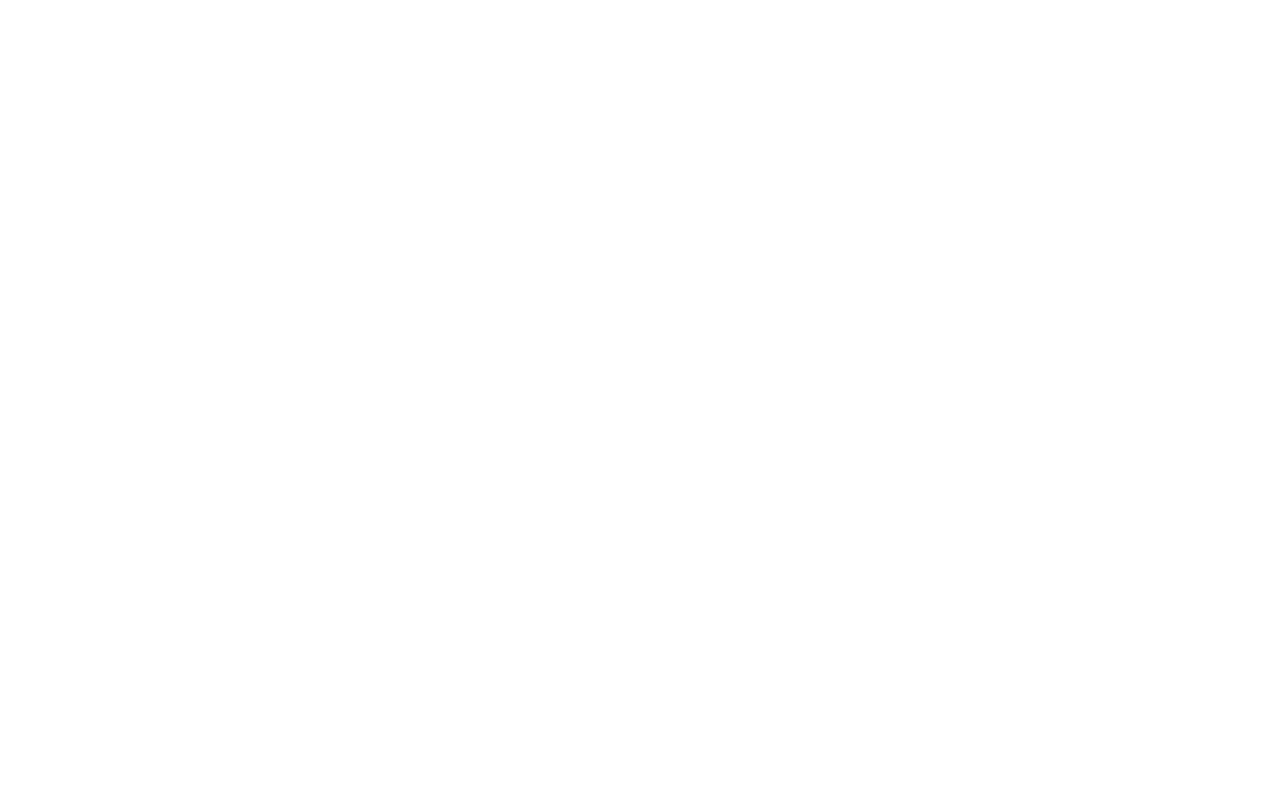
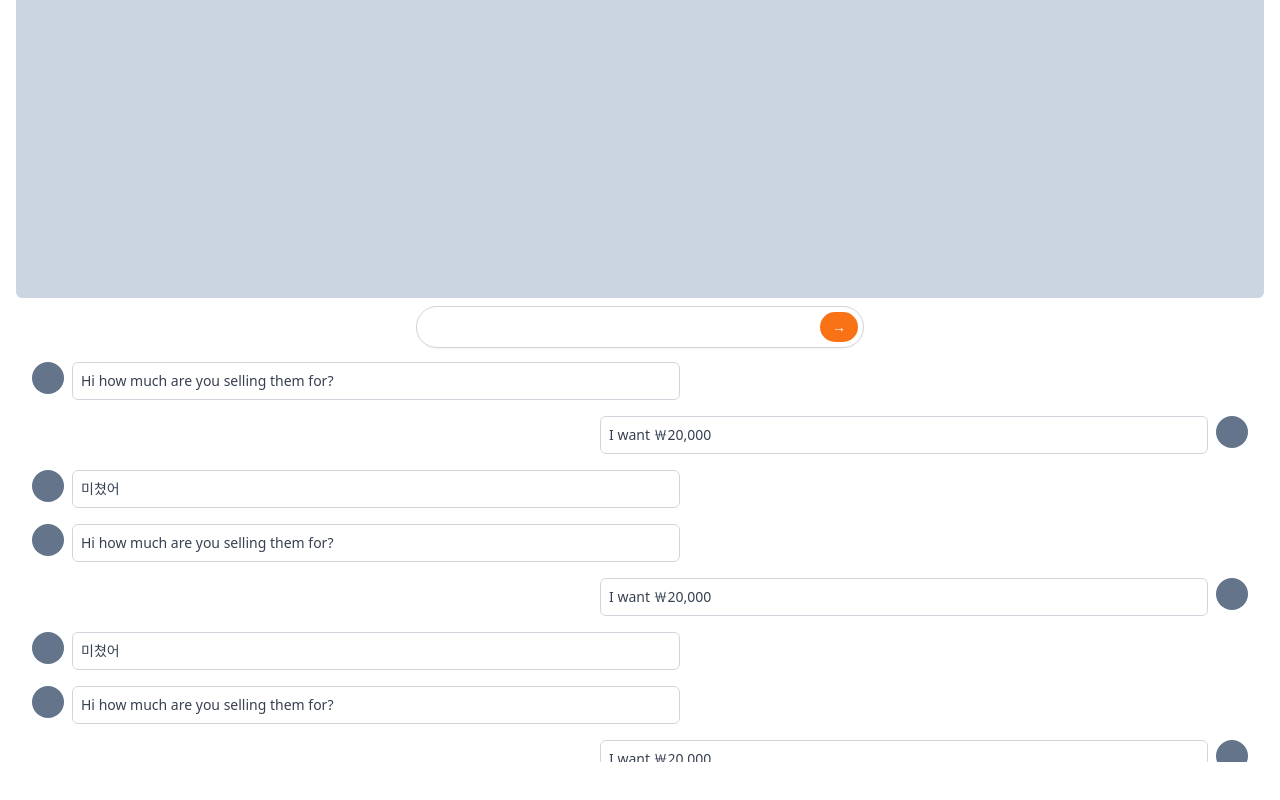
Before and after one commit to takeaways/air-project-1, a Next.js app: page /live/1 in a window 1280 px wide. Before the commit this address had no page. Shown: the part 444-1244 px from the top of the page. Before the commit the page ends 800 px from the top, so only its background shows below. Built offline with nearby package versions, Linux system fonts and the light colour scheme.

Commit message:
feat: stream

```diff
--- /dev/null
+++ b/pages/live/[id].tsx
@@ -0,0 +1,119 @@
+import type { NextPage } from "next";
+
+const StreamDetail: NextPage = () => {
+  return (
+    <div className="px-4 py-10 space-y-4">
+      <div className="w-full rounded-md bg-slate-300 aspect-video"></div>
+      <h3 className="mt-2 text-2xl font-semibold text-center text-gray-800">
+        Let Try Hello
+      </h3>
+      <div className="px-4 pb-16 mt-10 space-y-4 h-[50vh] overflow-y-scroll">
+        <div className="flex items-start space-x-2">
+          <div className="w-8 h-8 rounded-full bg-slate-500" />
+          <div className="w-1/2 p-2 text-sm text-gray-700 border border-gray-300 rounded-md">
+            <p>Hi how much are you selling them for?</p>
+          </div>
+        </div>
+        <div className="flex flex-row-reverse items-start space-x-2 space-x-reverse">
+          <div className="w-8 h-8 rounded-full bg-slate-500" />
+          <div className="w-1/2 p-2 text-sm text-gray-700 border border-gray-300 rounded-md">
+            <p>I want ￦20,000</p>
+          </div>
+        </div>
+        <div className="flex items-start space-x-2">
+          <div className="w-8 h-8 rounded-full bg-slate-500" />
+          <div className="w-1/2 p-2 text-sm text-gray-700 border border-gray-300 rounded-md">
+            <p>미쳤어</p>
+          </div>
+        </div>
+        <div className="flex items-start space-x-2">
+          <div className="w-8 h-8 rounded-full bg-slate-500" />
+          <div className="w-1/2 p-2 text-sm text-gray-700 border border-gray-300 rounded-md">
+            <p>Hi how much are you selling them for?</p>
+          </div>
+        </div>
+        <div className="flex flex-row-reverse items-start space-x-2 space-x-reverse">
+          <div className="w-8 h-8 rounded-full bg-slate-500" />
+          <div className="w-1/2 p-2 text-sm text-gray-700 border border-gray-300 rounded-md">
+            <p>I want ￦20,000</p>
+          </div>
+        </div>
+        <div className="flex items-start space-x-2">
+          <div className="w-8 h-8 rounded-full bg-slate-500" />
+          <div className="w-1/2 p-2 text-sm text-gray-700 border border-gray-300 rounded-md">
+            <p>미쳤어</p>
+          </div>
+        </div>
+        <div className="flex items-start space-x-2">
+          <div className="w-8 h-8 rounded-full bg-slate-500" />
+          <div className="w-1/2 p-2 text-sm text-gray-700 border border-gray-300 rounded-md">
+            <p>Hi how much are you selling them for?</p>
+          </div>
+        </div>
+        <div className="flex flex-row-reverse items-start space-x-2 space-x-reverse">
+          <div className="w-8 h-8 rounded-full bg-slate-500" />
+          <div className="w-1/2 p-2 text-sm text-gray-700 border border-gray-300 rounded-md">
+            <p>I want ￦20,000</p>
+          </div>
+        </div>
+        <div className="flex items-start space-x-2">
+          <div className="w-8 h-8 rounded-full bg-slate-500" />
+          <div className="w-1/2 p-2 text-sm text-gray-700 border border-gray-300 rounded-md">
+            <p>미쳤어</p>
+          </div>
+        </div>
+        <div className="flex items-start space-x-2">
+          <div className="w-8 h-8 rounded-full bg-slate-500" />
+          <div className="w-1/2 p-2 text-sm text-gray-700 border border-gray-300 rounded-md">
+            <p>Hi how much are you selling them for?</p>
+          </div>
+        </div>
+        <div className="flex flex-row-reverse items-start space-x-2 space-x-reverse">
+          <div className="w-8 h-8 rounded-full bg-slate-500" />
+          <div className="w-1/2 p-2 text-sm text-gray-700 border border-gray-300 rounded-md">
+            <p>I want ￦20,000</p>
+          </div>
+        </div>
+        <div className="flex items-start space-x-2">
+          <div className="w-8 h-8 rounded-full bg-slate-500" />
+          <div className="w-1/2 p-2 text-sm text-gray-700 border border-gray-300 rounded-md">
+            <p>미쳤어</p>
+          </div>
+        </div>
+        <div className="flex items-start space-x-2">
+          <div className="w-8 h-8 rounded-full bg-slate-500" />
+          <div className="w-1/2 p-2 text-sm text-gray-700 border border-gray-300 rounded-md">
+            <p>Hi how much are you selling them for?</p>
+          </div>
+        </div>
+        <div className="flex flex-row-reverse items-start space-x-2 space-x-reverse">
+          <div className="w-8 h-8 rounded-full bg-slate-500" />
+          <div className="w-1/2 p-2 text-sm text-gray-700 border border-gray-300 rounded-md">
+            <p>I want ￦20,000</p>
+          </div>
+        </div>
+        <div className="flex items-start space-x-2">
+          <div className="w-8 h-8 rounded-full bg-slate-500" />
+          <div className="w-1/2 p-2 text-sm text-gray-700 border border-gray-300 rounded-md">
+            <p>미쳤어</p>
+          </div>
+        </div>
+      </div>
+      <div className="fixed inset-x-0 w-full max-w-md mx-auto bottom-2">
+        <div className="relative flex items-center">
+          <input
+            type="text"
+            className="w-full pr-12 border-gray-300 rounded-full shadow-sm focus:ring-orange-500 focus:outline-none focus:border-orange-500"
+          />
+          <div className="absolute inset-y-0 flex py-1.5 pr-1.5 right-0">
+            <button className="flex items-center px-3 text-sm text-white bg-orange-500 rounded-full cursor-pointer focus:ring-2 focus:ring-offset-2 focus:ring-orange-500 hover:bg-orange-600">
+              &rarr;
+            </button>
+          </div>
+        </div>
+      </div>
+    </div>
+  );
+};
+
+export default StreamDetail;
```
Also changed, not shown: pages/live/index.tsx (renamed from pages/live.tsx).
